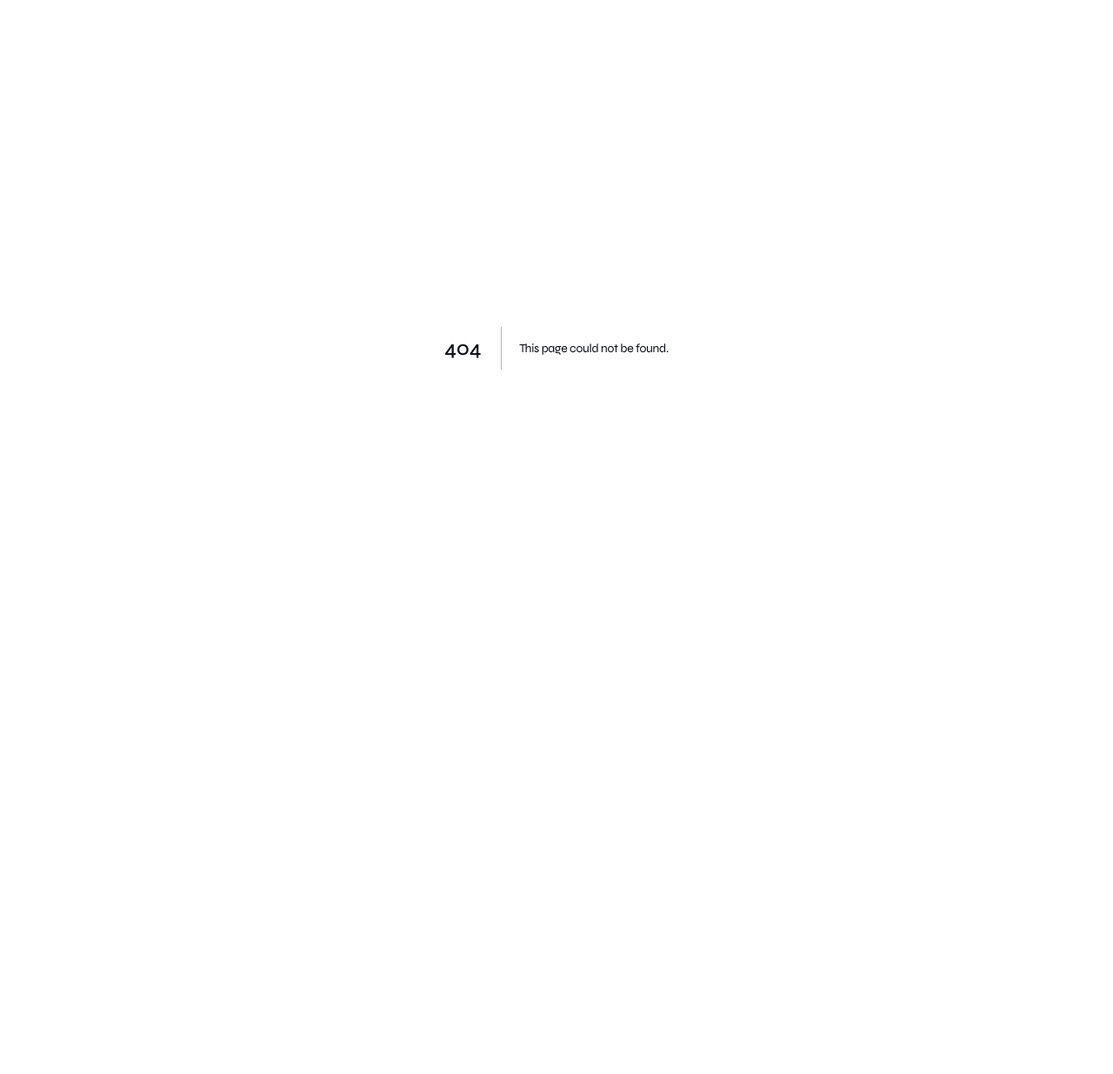
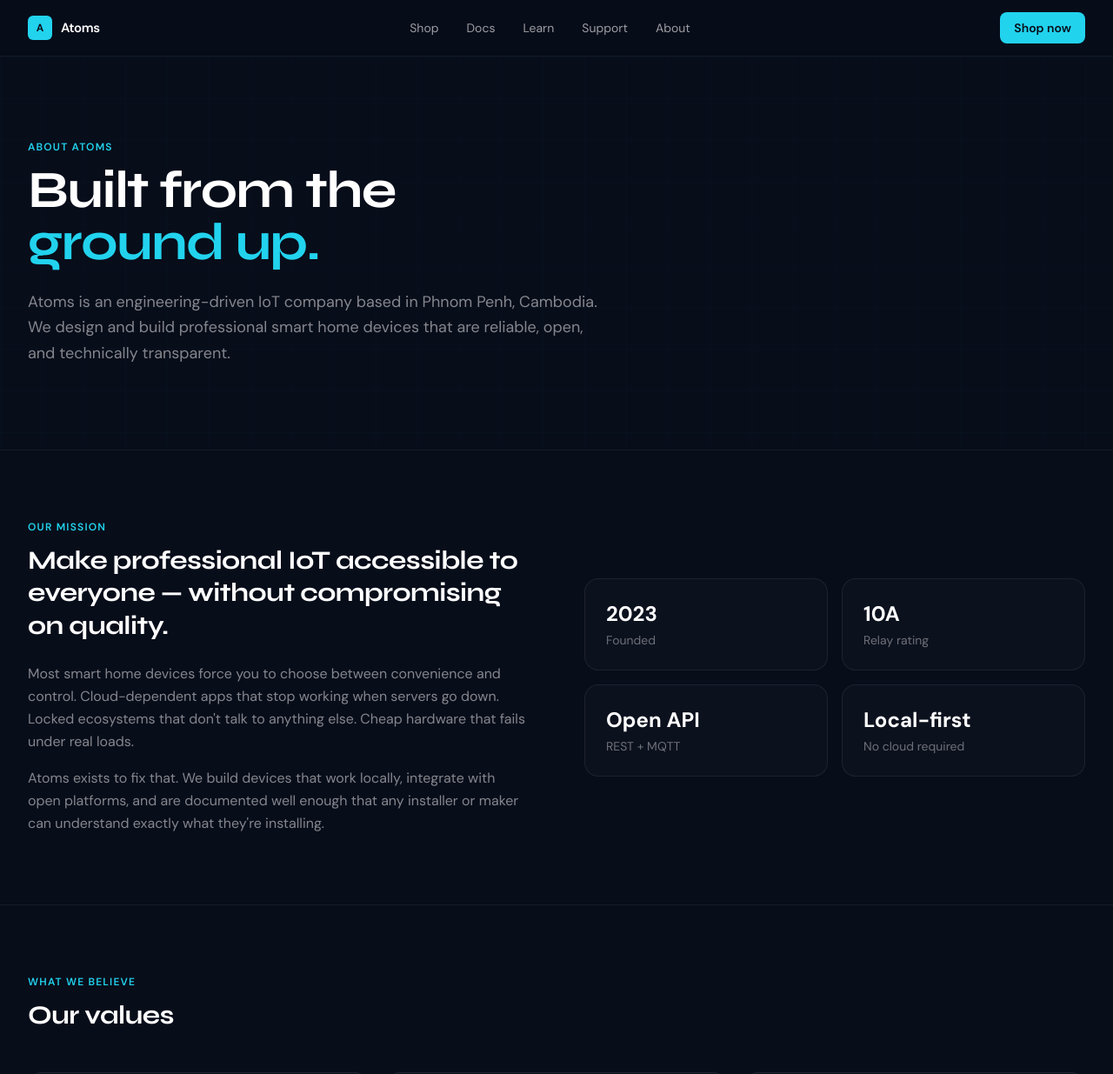
Before and after one commit to atomsveasna/atoms-store, a Next.js app: page /about in a window 1280 px wide. Before the commit this address had no page. Shown: the top 1235 px of the page at 87% size. Before the commit the page ends 800 px from the top, so only its background shows below. Built offline with nearby package versions, Linux system fonts and the light colour scheme.

Commit message:
feat: about page

```diff
--- /dev/null
+++ b/app/(shop)/about/page.tsx
@@ -0,0 +1,198 @@
+import Link from 'next/link'
+
+const VALUES = [
+  {
+    title: 'Local-first',
+    body: 'Every device we build works on your local network without depending on any cloud service. Your home stays smart even when the internet goes down.',
+  },
+  {
+    title: 'Technically transparent',
+    body: 'We publish full datasheets, wiring diagrams, API docs, and firmware release notes for every product. No black boxes. No locked ecosystems.',
+  },
+  {
+    title: 'Built to last',
+    body: 'We spec components for real loads, real temperatures, and real installations — not just lab conditions. Every product is rated for professional use.',
+  },
+  {
+    title: 'Open by design',
+    body: 'Our devices work with Home Assistant, ESPHome, Tasmota, and your own REST API. We build on open standards because your home should belong to you.',
+  },
+  {
+    title: 'Support that matters',
+    body: 'We respond to every message. Pre-sales questions, install help, firmware issues, warranty claims — real support from the people who built the product.',
+  },
+  {
+    title: 'Engineered in Cambodia',
+    body: 'Atoms is designed and built in Phnom Penh. We understand the local infrastructure, power standards, and installation environment our products live in.',
+  },
+]
+
+const TIMELINE = [
+  { year: '2023', event: 'Atoms founded in Phnom Penh. First prototype of the Smart Switch 1G begins development.' },
+  { year: '2024', event: 'First production run of the Smart Switch 1G. Beta testing with local installers and smart home enthusiasts.' },
+  { year: '2025', event: 'atomsiot.com launches. Smart Switch 1G available for purchase. Docs center and API released.' },
+  { year: '2026', event: 'Atoms store goes live. Expanding product line. Device dashboard in development.' },
+]
+
+export const metadata = {
+  title: 'About',
+  description: 'Atoms is an engineering-driven IoT company building professional smart home devices in Phnom Penh, Cambodia.',
+}
+
+export default function AboutPage() {
+  return (
+    <div className="min-h-screen bg-[#080d1a]">
+
+      {/* Hero */}
+      <div className="relative overflow-hidden border-b border-white/[0.06] px-4 sm:px-6 lg:px-8 py-24">
+        <div
+          className="absolute inset-0 opacity-[0.03]"
+          style={{
+            backgroundImage: `linear-gradient(rgba(0,229,255,0.5) 1px, transparent 1px), linear-gradient(90deg, rgba(0,229,255,0.5) 1px, transparent 1px)`,
+            backgroundSize: '48px 48px',
+          }}
+        />
+        <div className="relative max-w-7xl mx-auto">
+          <p className="text-xs font-semibold text-cyan-400 uppercase tracking-widest mb-3">About Atoms</p>
+          <h1 className="text-4xl sm:text-5xl lg:text-6xl font-bold text-white leading-tight tracking-tight mb-6 max-w-3xl">
+            Built from the<br />
+            <span className="text-cyan-400">ground up.</span>
+          </h1>
+          <p className="text-lg text-white/50 leading-relaxed max-w-2xl">
+            Atoms is an engineering-driven IoT company based in Phnom Penh, Cambodia.
+            We design and build professional smart home devices that are reliable, open, and technically transparent.
+          </p>
+        </div>
+      </div>
+
+      {/* Mission */}
+      <div className="px-4 sm:px-6 lg:px-8 py-20 border-b border-white/[0.06]">
+        <div className="max-w-7xl mx-auto grid grid-cols-1 lg:grid-cols-2 gap-16 items-center">
+          <div>
+            <p className="text-xs font-semibold text-cyan-400 uppercase tracking-widest mb-3">Our mission</p>
+            <h2 className="text-3xl font-bold text-white mb-6 leading-tight">
+              Make professional IoT accessible to everyone — without compromising on quality.
+            </h2>
+            <p className="text-white/50 leading-relaxed mb-4">
+              Most smart home devices force you to choose between convenience and control.
+              Cloud-dependent apps that stop working when servers go down. Locked ecosystems
+              that don't talk to anything else. Cheap hardware that fails under real loads.
+            </p>
+            <p className="text-white/50 leading-relaxed">
+              Atoms exists to fix that. We build devices that work locally, integrate with
+              open platforms, and are documented well enough that any installer or maker
+              can understand exactly what they're installing.
+            </p>
+          </div>
+          <div className="grid grid-cols-2 gap-4">
+            {[
+              { value: '2023', label: 'Founded' },
+              { value: '10A', label: 'Relay rating' },
+              { value: 'Open API', label: 'REST + MQTT' },
+              { value: 'Local-first', label: 'No cloud required' },
+            ].map((stat) => (
+              <div key={stat.label} className="p-6 rounded-2xl border border-white/[0.07] bg-white/[0.02]">
+                <p className="text-2xl font-bold text-white mb-1">{stat.value}</p>
+                <p className="text-sm text-white/40">{stat.label}</p>
+              </div>
+            ))}
+          </div>
+        </div>
+      </div>
+
+      {/* Values */}
+      <div className="px-4 sm:px-6 lg:px-8 py-20 border-b border-white/[0.06]">
+        <div className="max-w-7xl mx-auto">
+          <p className="text-xs font-semibold text-cyan-400 uppercase tracking-widest mb-3">What we believe</p>
+          <h2 className="text-3xl font-bold text-white mb-12">Our values</h2>
+          <div className="grid grid-cols-1 sm:grid-cols-2 lg:grid-cols-3 gap-5">
+            {VALUES.map((v) => (
+              <div key={v.title} className="p-6 rounded-2xl border border-white/[0.07] bg-white/[0.02] hover:border-white/[0.12] transition-all">
+                <h3 className="font-semibold text-white text-base mb-3">{v.title}</h3>
+                <p className="text-sm text-white/45 leading-relaxed">{v.body}</p>
+              </div>
+            ))}
+          </div>
+        </div>
+      </div>
+
+      {/* Timeline */}
+      <div className="px-4 sm:px-6 lg:px-8 py-20 border-b border-white/[0.06]">
+        <div className="max-w-3xl mx-auto">
+          <p className="text-xs font-semibold text-cyan-400 uppercase tracking-widest mb-3">History</p>
+          <h2 className="text-3xl font-bold text-white mb-12">How we got here</h2>
+          <div className="space-y-0">
+            {TIMELINE.map((item, i) => (
+              <div key={item.year} className="flex gap-6">
+                <div className="flex flex-col items-center">
+                  <div className="w-8 h-8 rounded-full bg-cyan-400/10 border border-cyan-400/30 flex items-center justify-center flex-shrink-0">
+                    <span className="w-2 h-2 rounded-full bg-cyan-400"/>
+                  </div>
+                  {i < TIMELINE.length - 1 && (
+                    <div className="w-px flex-1 bg-white/[0.06] my-2"/>
+                  )}
+                </div>
+                <div className="pb-10">
+                  <p className="font-mono text-sm font-bold text-cyan-400 mb-1">{item.year}</p>
+                  <p className="text-sm text-white/55 leading-relaxed">{item.event}</p>
+                </div>
+              </div>
+            ))}
+          </div>
+        </div>
+      </div>
+
+      {/* Team */}
+      <div className="px-4 sm:px-6 lg:px-8 py-20 border-b border-white/[0.06]">
+        <div className="max-w-7xl mx-auto">
+          <p className="text-xs font-semibold text-cyan-400 uppercase tracking-widest mb-3">Team</p>
+          <h2 className="text-3xl font-bold text-white mb-4">The people behind Atoms</h2>
+          <p className="text-white/40 mb-12 max-w-xl">
+            A small team of engineers and makers based in Phnom Penh, Cambodia.
+          </p>
+          <div className="grid grid-cols-1 sm:grid-cols-2 lg:grid-cols-3 gap-5">
+            {/* Placeholder team cards — replace with real team info */}
+            {[
+              { name: 'Coming soon', role: 'Team profiles will be added here', initials: '?' },
+            ].map((member) => (
+              <div key={member.name} className="flex items-center gap-4 p-5 rounded-2xl border border-white/[0.07] bg-white/[0.02]">
+                <div className="w-12 h-12 rounded-xl bg-cyan-400/10 border border-cyan-400/20 flex items-center justify-center flex-shrink-0">
+                  <span className="text-cyan-400 font-bold text-lg">{member.initials}</span>
+                </div>
+                <div>
+                  <p className="font-semibold text-white text-sm">{member.name}</p>
+                  <p className="text-xs text-white/40 mt-0.5">{member.role}</p>
+                </div>
+              </div>
+            ))}
+          </div>
+        </div>
+      </div>
+
+      {/* CTA */}
+      <div className="px-4 sm:px-6 lg:px-8 py-20">
+        <div className="max-w-3xl mx-auto text-center">
+          <h2 className="text-3xl font-bold text-white mb-4">Want to work with us?</h2>
+          <p className="text-white/40 mb-8">
+            We're always interested in talking to installers, distributors, and developers
+            who share our values.
+          </p>
+          <div className="flex flex-wrap gap-3 justify-center">
+            <Link
+              href="/contact"
+              className="px-7 py-3.5 bg-cyan-400 hover:bg-cyan-300 text-[#080d1a] font-semibold text-sm rounded-xl transition-colors"
+            >
+              Get in touch
+            </Link>
+            <Link
+              href="/shop"
+              className="px-7 py-3.5 border border-white/10 hover:border-white/20 text-white/60 hover:text-white text-sm rounded-xl transition-all"
+            >
+              Browse products
+            </Link>
+          </div>
+        </div>
+      </div>
+    </div>
+  )
+}
```
